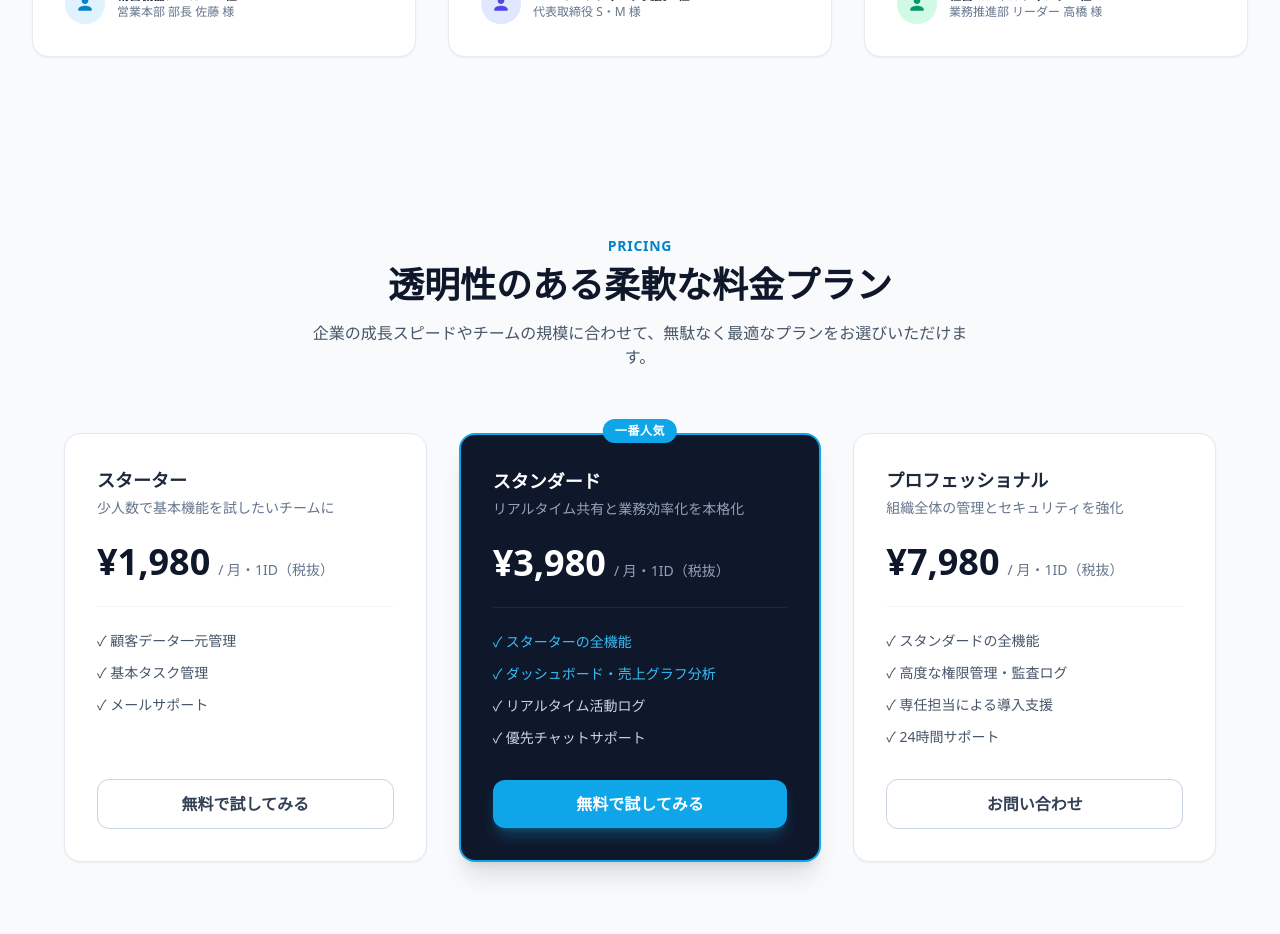
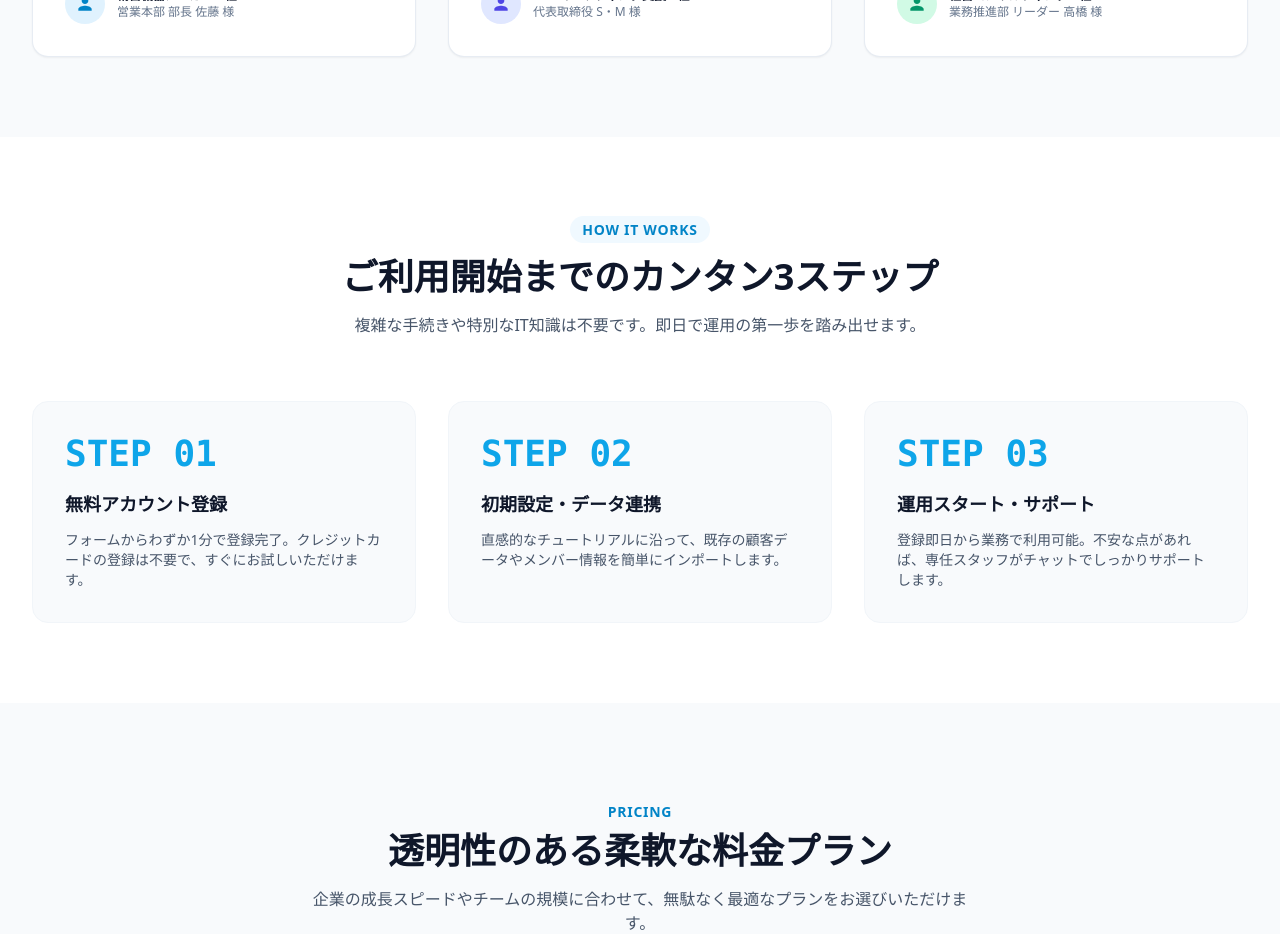
Before and after one commit to nakanishi-web/linkflow-corporate-site, a Next.js app: page / in a window 1280 px wide. Shown: the part 4620-5554 px from the top of the page. Built offline with nearby package versions, Linux system fonts and the light colour scheme.

Commit message:
feat: 導入の流れセクション(StepsSection)の実装

```diff
--- a/app/page.tsx
+++ b/app/page.tsx
@@ -5,6 +5,7 @@ import FeaturesSection from '@/app/sections/FeaturesSection';
 import ValueBenefitsSection from './sections/ValueBenefitsSection';
 import DashboardSection from '@/app/sections/DashboardSection';
 import TestimonialsSection from '@/app/sections/TestimonialsSection';
+import StepsSection from '@/app/sections/StepsSection';
 import PricingSection from '@/app/sections/PricingSection';
 import ContactSection from '@/app/sections/ContactSection';
 
@@ -18,6 +19,7 @@ export default function Home() {
       <ValueBenefitsSection />
       <DashboardSection />
       <TestimonialsSection />
+      <StepsSection />
       <PricingSection />
       <ContactSection />
     </main>
--- /dev/null
+++ b/app/sections/StepsSection.tsx
@@ -0,0 +1,65 @@
+import React from 'react';
+
+export default function StepsSection() {
+  const steps = [
+    {
+      number: '01',
+      title: '無料アカウント登録',
+      description:
+        'フォームからわずか1分で登録完了。クレジットカードの登録は不要で、すぐにお試しいただけます。',
+    },
+    {
+      number: '02',
+      title: '初期設定・データ連携',
+      description:
+        '直感的なチュートリアルに沿って、既存の顧客データやメンバー情報を簡単にインポートします。',
+    },
+    {
+      number: '03',
+      title: '運用スタート・サポート',
+      description:
+        '登録即日から業務で利用可能。不安な点があれば、専任スタッフがチャットでしっかりサポートします。',
+    },
+  ];
+
+  return (
+    <section className="py-20 bg-white">
+      <div className="max-w-7xl mx-auto px-4 sm:px-6 lg:px-8">
+        {/* セクションヘッダー */}
+        <div className="text-center max-w-3xl mx-auto mb-16">
+          <span className="text-xs sm:text-sm font-semibold text-sky-600 uppercase tracking-wider bg-sky-50 px-3 py-1 rounded-full">
+            HOW IT WORKS
+          </span>
+          <h2 className="text-2xl sm:text-4xl font-extrabold text-slate-900 mt-4 leading-tight">
+            ご利用開始までのカンタン3ステップ
+          </h2>
+          <p className="mt-4 text-sm sm:text-base text-slate-600">
+            複雑な手続きや特別なIT知識は不要です。即日で運用の第一歩を踏み出せます。
+          </p>
+        </div>
+
+        {/* ステップ一覧 */}
+        <div className="grid grid-cols-1 md:grid-cols-3 gap-8 relative">
+          {steps.map((step, index) => (
+            <div
+              key={index}
+              className="bg-slate-50 rounded-2xl p-8 border border-slate-100 relative flex flex-col justify-between"
+            >
+              <div>
+                <div className="text-4xl font-black text-sky-500 mb-4 font-mono">
+                  STEP {step.number}
+                </div>
+                <h3 className="text-lg font-bold text-slate-900 mb-3">
+                  {step.title}
+                </h3>
+                <p className="text-xs sm:text-sm text-slate-600 leading-relaxed">
+                  {step.description}
+                </p>
+              </div>
+            </div>
+          ))}
+        </div>
+      </div>
+    </section>
+  );
+}
```
